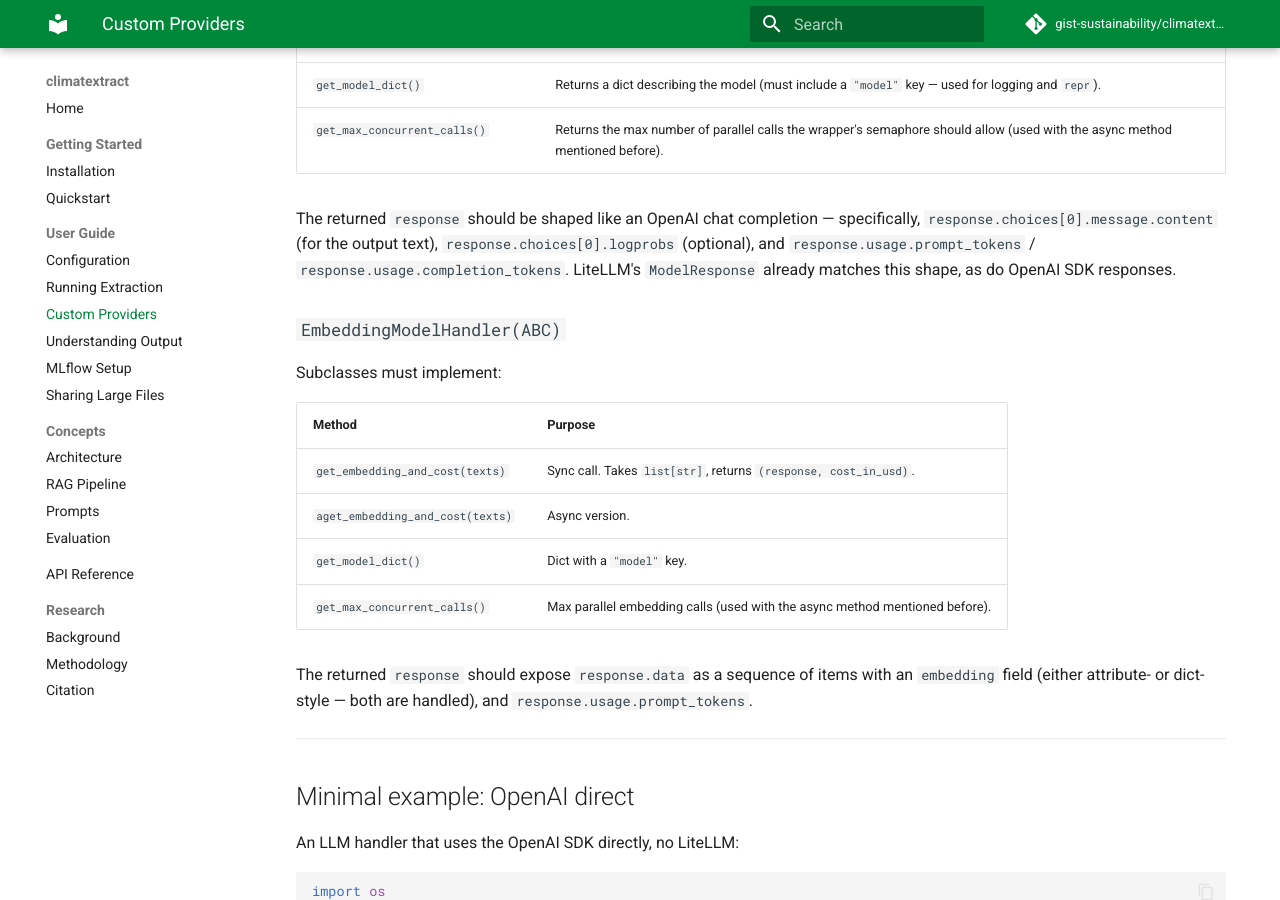
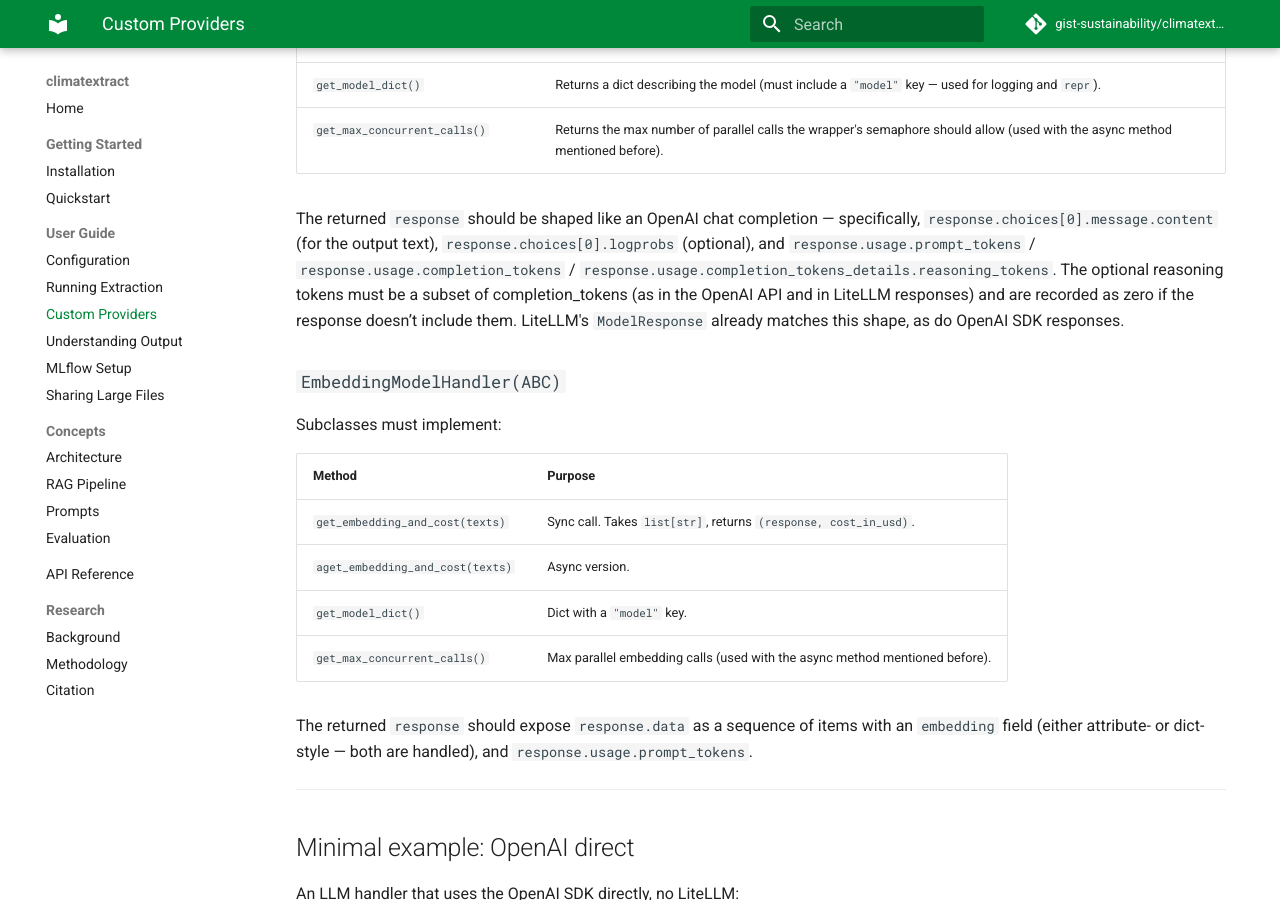
Before and after one commit to gist-sustainability/climatextract, an MkDocs documentation site: the page built from docs/user-guide/custom-providers.md, in a window 1280 px wide and 900 px high, scrolled down 1020 px. Built offline with MkDocs 1.6.1 and Material for MkDocs 9.7.7, drawn with Linux system fonts in a browser that asks for light colours; comment, search, counter and statistics services are not loaded.

Commit message:
add documentation sentence

```diff
--- a/docs/user-guide/custom-providers.md
+++ b/docs/user-guide/custom-providers.md
@@ -33,7 +33,7 @@ Subclasses must implement:
 | `get_model_dict()` | Returns a dict describing the model (must include a `"model"` key — used for logging and `repr`). |
 | `get_max_concurrent_calls()` | Returns the max number of parallel calls the wrapper's semaphore should allow (used with the async method mentioned before). |
 
-The returned `response` should be shaped like an OpenAI chat completion — specifically, `response.choices[0].message.content` (for the output text), `response.choices[0].logprobs` (optional), and `response.usage.prompt_tokens` / `response.usage.completion_tokens`. LiteLLM's `ModelResponse` already matches this shape, as do OpenAI SDK responses.
+The returned `response` should be shaped like an OpenAI chat completion — specifically, `response.choices[0].message.content` (for the output text), `response.choices[0].logprobs` (optional), and `response.usage.prompt_tokens` / `response.usage.completion_tokens` / `response.usage.completion_tokens_details.reasoning_tokens`. The optional reasoning tokens must be a subset of completion_tokens (as in the OpenAI API and in LiteLLM responses) and are recorded as zero if the response doesn’t include them. LiteLLM's `ModelResponse` already matches this shape, as do OpenAI SDK responses.
 
 ### `EmbeddingModelHandler(ABC)`
 
```
